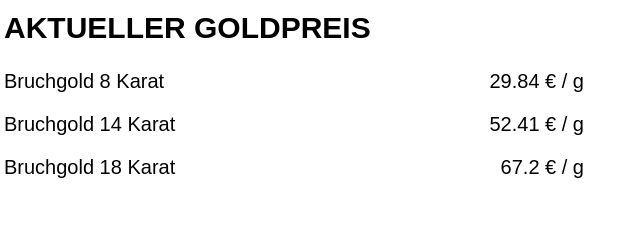
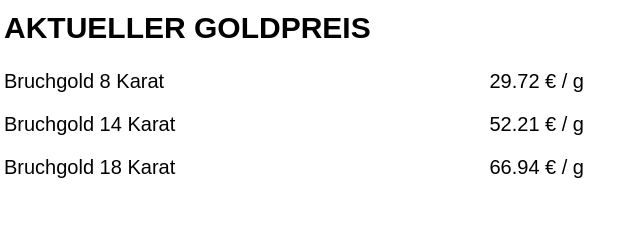
Before and after one commit to fei-it-01/Goldankauf, a plain HTML site: page index.html in a window 1280 px wide. Shown: the part 257-497 px from the top of the page, 636-1276 px from the left. Drawn offline with Linux system fonts and the light colour scheme; a script that the page names is missing; a web font is replaced by a local one.

Commit message:
Update gold prices in HTML file

```diff
--- a/index.html
+++ b/index.html
@@ -108,9 +108,9 @@
         <!-- Right Half -->
         <div class="right-half">
             <h2>AKTUELLER GOLDPREIS</h2>
-            <p><span class="gold-type">Bruchgold 8 Karat</span><span class="gold-price">29.84 € / g</span></p>
-            <p><span class="gold-type">Bruchgold 14 Karat</span><span class="gold-price">52.41 € / g</span></p>
-            <p><span class="gold-type">Bruchgold 18 Karat</span><span class="gold-price">67.2 € / g</span></p>
+            <p><span class="gold-type">Bruchgold 8 Karat</span><span class="gold-price">29.72 € / g</span></p>
+            <p><span class="gold-type">Bruchgold 14 Karat</span><span class="gold-price">52.21 € / g</span></p>
+            <p><span class="gold-type">Bruchgold 18 Karat</span><span class="gold-price">66.94 € / g</span></p>
             <div style="height: 30px;"></div>
 
             <!-- TradingView Widget BEGIN -->
```
